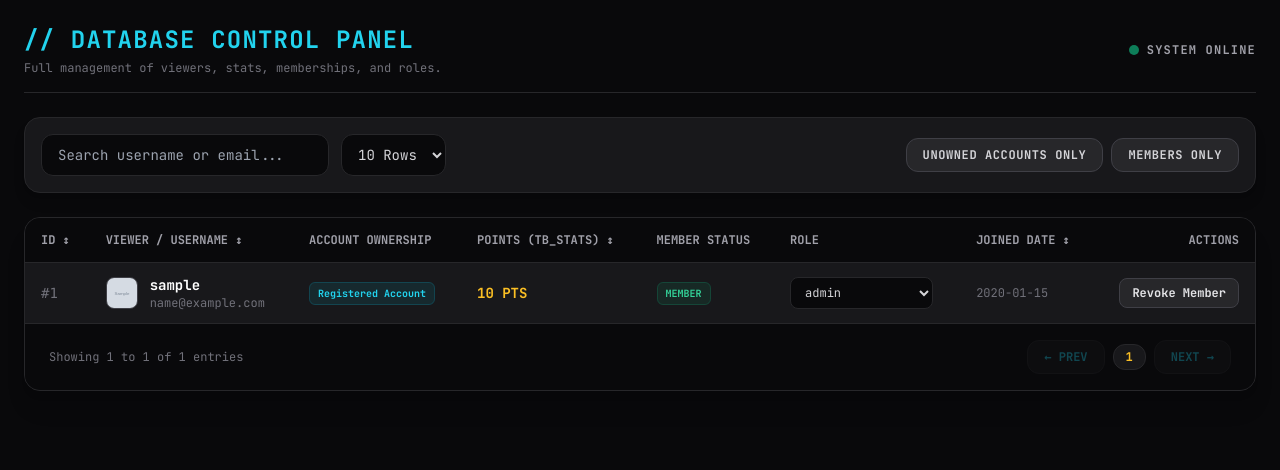
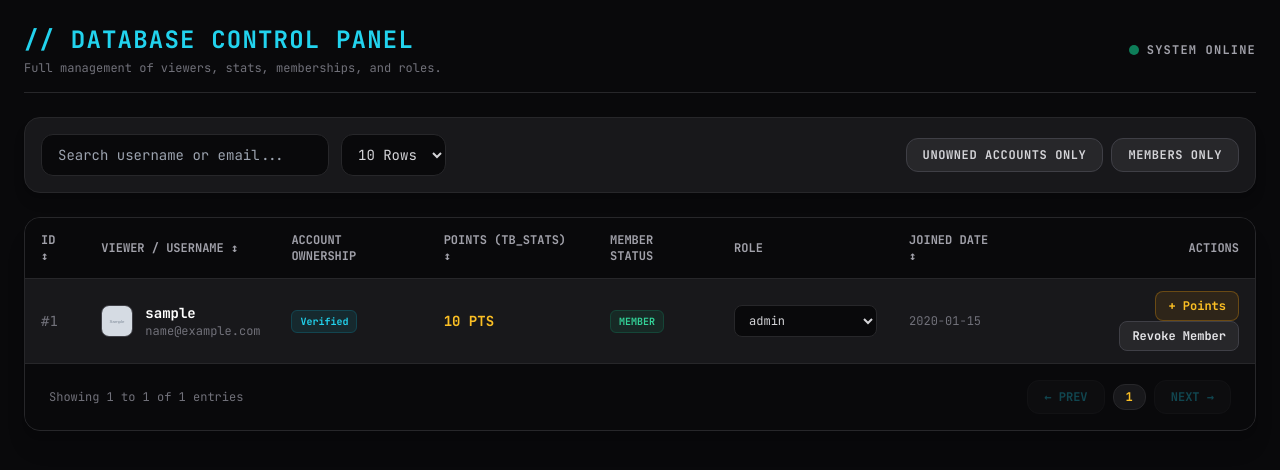
Before and after one commit to NawfalHadi/custom-tiktok-overlay-with-tikfinity, a Flask app: page /admin/control in a window 1280 px wide. Shown: the top 470 px of the page. Run offline with Flask 3, Linux system fonts and the light colour scheme; tables that the repository leaves empty hold one stand-in row (values such as "Sample post"); grey boxes marked "Sample" are stand-in pictures; some libraries are stand-ins or nearby versions.

Commit message:
pages/admin : makes admin can gives a point

```diff
--- a/controller/admin_controller.py
+++ b/controller/admin_controller.py
@@ -1,5 +1,5 @@
 import math
-from utils.db import db_connection
+from utils.db import add_points, db_connection
 
 def get_admin_viewers_data(request_args):
     """
@@ -120,3 +120,8 @@ def toggle_viewer_membership(viewer_id):
         else:
             conn.execute("INSERT INTO tb_members (id_viewer, is_announced, joined_at) VALUES (?, 0, CURRENT_TIMESTAMP)", (viewer_id,))
             return True
+
+def add_points_to_viewer(viewer_id, points):
+    """Adds points to a specific viewer using utils/db.py."""
+    with db_connection() as conn:
+        add_points(conn, viewer_id, points)
--- a/routes/dashboard_routes.py
+++ b/routes/dashboard_routes.py
@@ -4,7 +4,8 @@ from flask import Blueprint, redirect, render_template, session, request, jsonif
 from controller.admin_controller import (
     get_admin_viewers_data,
     update_viewer_role,
-    toggle_viewer_membership
+    toggle_viewer_membership,
+    add_points_to_viewer
 )
 
 from utils.db import db_connection
@@ -74,3 +75,12 @@ def api_toggle_member(viewer_id):
     """Toggles a viewer's presence inside tb_members."""
     is_member = toggle_viewer_membership(viewer_id)
     return jsonify({"success": True, "is_member": is_member})
+
+@dashboard_bp.route("/api/admin/viewers/<int:viewer_id>/add-points", methods=["POST"])
+def api_add_points(viewer_id):
+    """API endpoint to add points to a selected viewer."""
+    data = request.get_json() or {}
+    points = int(data.get("points", 0))
+    if points > 0:
+        add_points_to_viewer(viewer_id, points)
+    return jsonify({"success": True})
--- a/templates/controls/admin-panel.html
+++ b/templates/controls/admin-panel.html
@@ -136,7 +136,7 @@
                 // Account ownership badge
                 const ownershipBadge = v.is_unowned
                     ? `<span class="px-2 py-1 bg-red-500/10 text-red-400 border border-red-500/20 rounded-md text-[10px] font-bold">Unowned</span>`
-                    : `<span class="px-2 py-1 bg-cyan-500/10 text-cyan-400 border border-cyan-500/20 rounded-md text-[10px] font-bold">Registered Account</span>`;
+                    : `<span class="px-2 py-1 bg-cyan-500/10 text-cyan-400 border border-cyan-500/20 rounded-md text-[10px] font-bold">Verified</span>`;
 
                 // Member badge
                 const memberBadge = v.is_member
@@ -170,6 +170,9 @@
                     </td>
                     <td class="py-3 px-4 text-xs text-zinc-500">${v.created_at}</td>
                     <td class="py-3 px-4 text-right">
+                        <button onclick="addPointsPrompt(${v.id}, '${v.username}')" class="px-3 py-1.5 bg-amber-500/10 hover:bg-amber-500/20 text-amber-400 active:scale-95 text-xs font-semibold rounded-lg transition-all border border-amber-500/30">
+                            + Points
+                        </button>
                         <button onclick="toggleMember(${v.id})" class="px-3 py-1.5 bg-zinc-800 hover:bg-zinc-700 active:scale-95 text-xs font-semibold rounded-lg text-zinc-200 transition-all border border-zinc-700">
                             ${v.is_member ? 'Revoke Member' : 'Make Member'}
                         </button>
@@ -259,6 +262,24 @@
             fetchViewers();
         }
 
+        async function addPointsPrompt(viewerId, currentUsername) {
+            const pointsStr = prompt(`Enter points to add for ${currentUsername}:`, "100");
+            if (!pointsStr) return;
+
+            const points = parseInt(pointsStr);
+            if (isNaN(points) || points <= 0) {
+                alert("Please enter a valid positive number.");
+                return;
+            }
+
+            await fetch(`/api/admin/viewers/${viewerId}/add-points`, {
+                method: 'POST',
+                headers: { 'Content-Type': 'application/json' },
+                body: JSON.stringify({ points: points })
+            });
+
+            fetchViewers();
+        }
         // Initial Load on Page Open
         document.addEventListener('DOMContentLoaded', fetchViewers);
     </script>
```
